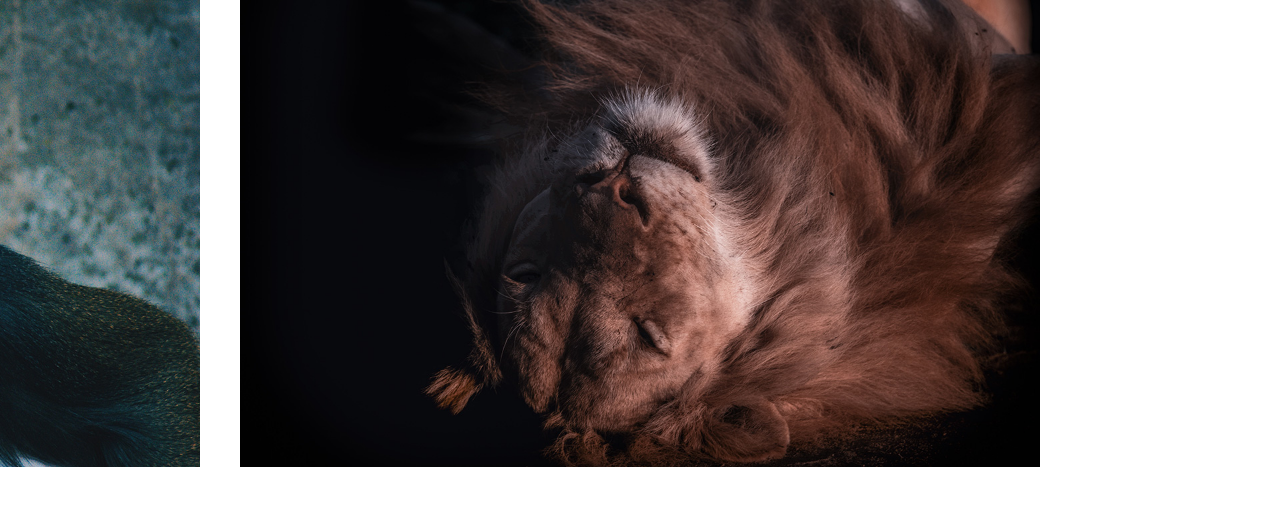
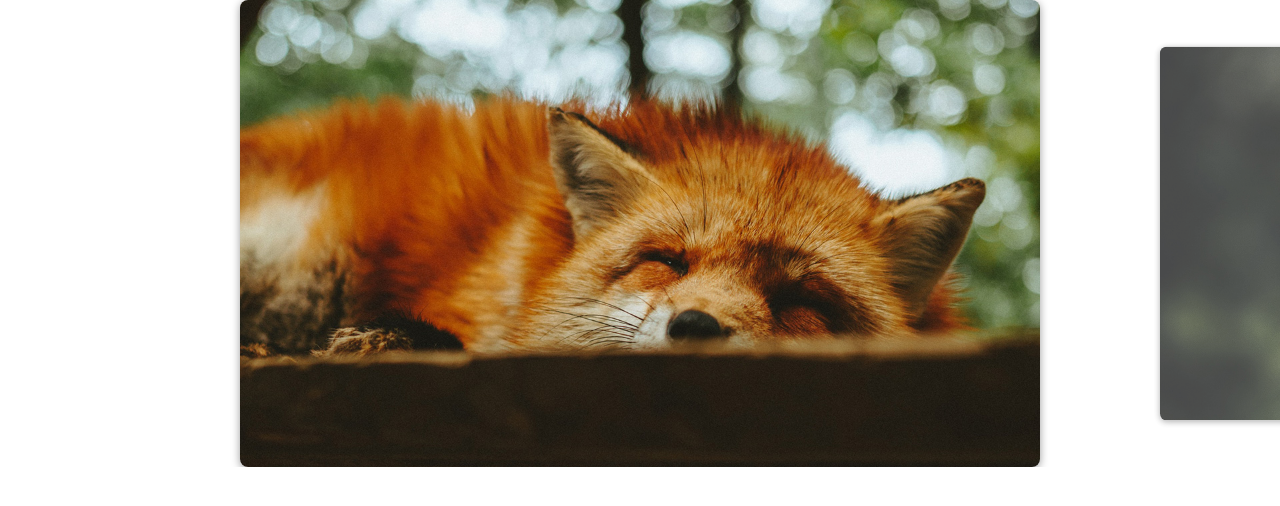
Before and after one commit to DanielGouveiah/slide-origamid, a plain HTML site: page index.html in a window 1280 px wide. Drawn offline with Linux system fonts and the light colour scheme.

Commit message:
Debounce e evento de resize adicionado

```diff
--- a/css/styles.css
+++ b/css/styles.css
@@ -21,10 +21,26 @@ img {
   display: flex;
 }
 
+.slide li:hover {
+  will-change: transform;
+}
+
 .slide li {
   width: 80vw;
   flex-shrink: 0;
   max-width: 800px;
   margin: 0 20px;
+
+  border-radius: 8px;
+  box-shadow: 0px 2px 8px rgba(0, 0, 0, 0.4);
+  overflow: hidden;
+  opacity: 0.8;
+  transform: scale(0.8);
   cursor: pointer;
+  transition: 0.4s;
 }
+
+.slide li.active {
+  opacity: 1;
+  transform: scale(1);
+}
--- a/js/script.js
+++ b/js/script.js
@@ -1,5 +1,5 @@
 import Slide from "./slide.js";
 
-const slide = new Slide(".slide", ".slide-wrapper");
+const slide = new Slide(".slide", ".slide-wrapper", "active");
 slide.init();
-slide.changeSlide(5);
+slide.changeSlide(0);
--- a/js/slide.js
+++ b/js/slide.js
@@ -1,8 +1,11 @@
+import debounce from "./debounce.js";
+
 export default class Slide {
-  constructor(slide, wrapper) {
+  constructor(slide, wrapper, activeClass) {
     this.slide = document.querySelector(slide);
     this.wrapper = document.querySelector(wrapper);
     this.dist = { finalPosition: 0, startX: 0, movement: 0 };
+    this.activeClass = activeClass;
   }
 
   transition(active) {
@@ -70,6 +73,7 @@ export default class Slide {
     this.onStart = this.onStart.bind(this);
     this.onEnd = this.onEnd.bind(this);
     this.onMove = this.onMove.bind(this);
+    this.onResize = debounce(this.onResize.bind(this), 200);
   }
 
   // slides config
@@ -103,6 +107,7 @@ export default class Slide {
     this.slidesIndexNav(index);
     this.moveSlide(activeSlide.position);
     this.dist.finalPosition = activeSlide.position;
+    this.changeActiveSlide();
   }
 
   activeNextSlide() {
@@ -113,11 +118,28 @@ export default class Slide {
     if (this.index.prev !== undefined) this.changeSlide(this.index.prev);
   }
 
+  changeActiveSlide() {
+    this.slidesArray.forEach((item) => item.element.classList.remove(this.activeClass));
+    this.slidesArray[this.index.active].element.classList.add(this.activeClass);
+  }
+
+  onResize() {
+    setTimeout(() => {
+      this.slidesConfig();
+      this.changeSlide(this.index.active);
+    }, 1000);
+  }
+
+  addResizeEvent() {
+    window.addEventListener("resize", this.onResize);
+  }
+
   init() {
     this.bindEvents();
     this.addSlideEvents();
     this.transition(false);
     this.slidesConfig();
+    this.addResizeEvent();
     return this;
   }
 }
```
